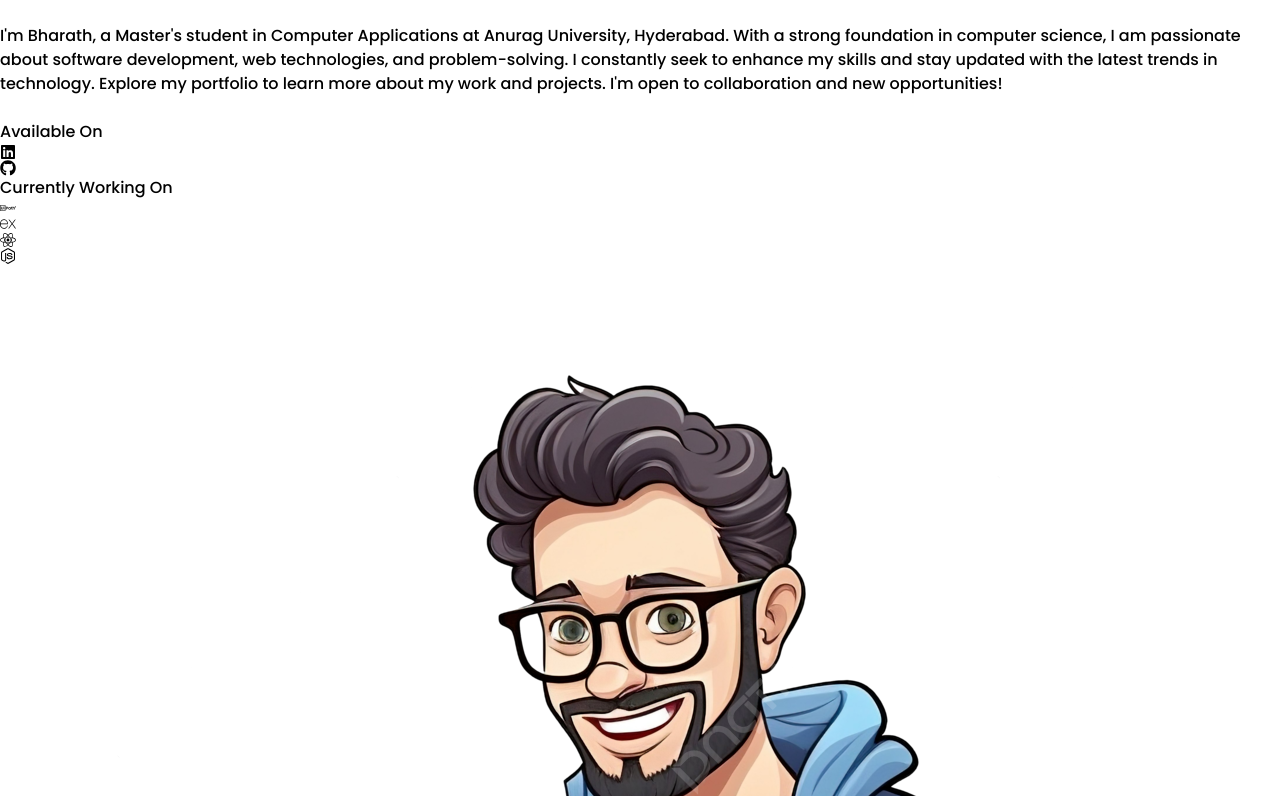
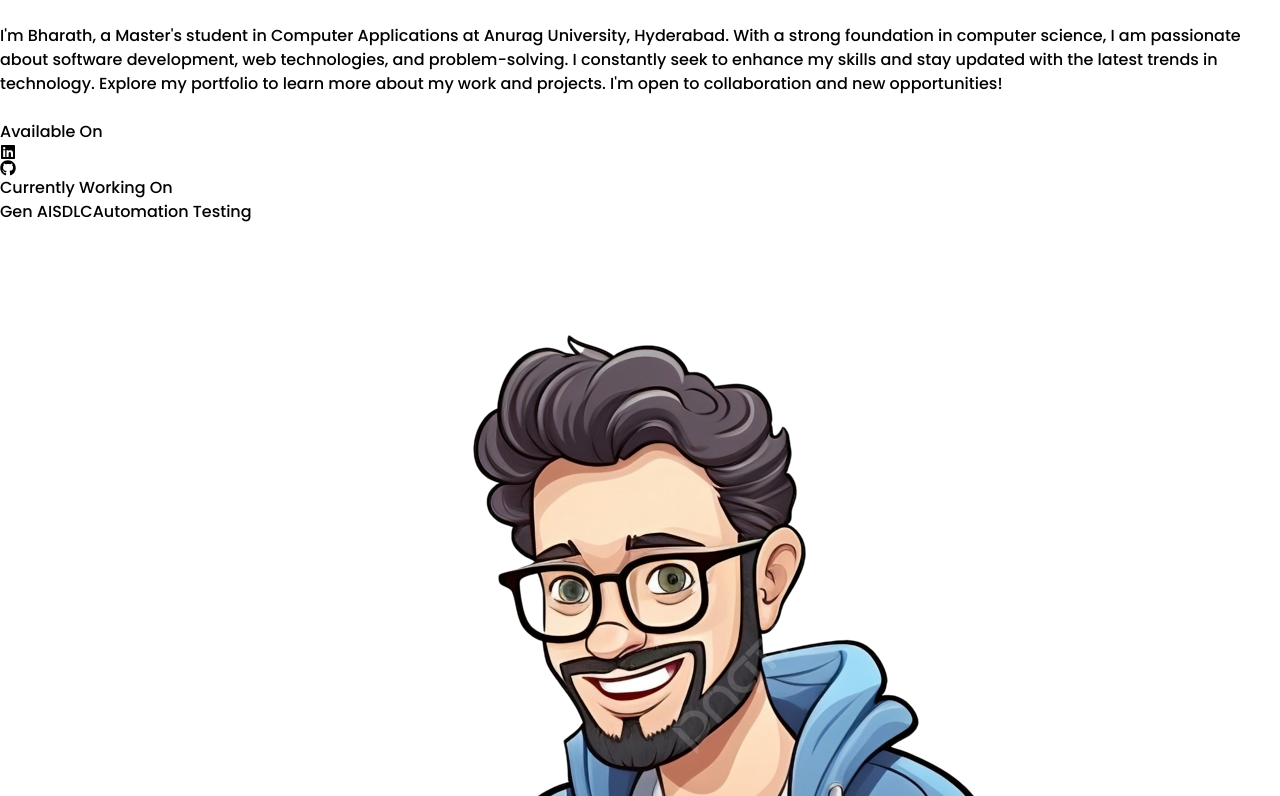
Before and after one commit to Prince-of-Morocco/react-portfolio, a React (Vite) app: page / in a window 1280 px wide. Shown: the part 1464-2260 px from the top of the page. Built offline with nearby package versions, Linux system fonts and the light colour scheme.

Commit message:
Refactor Home component layout and content

```diff
--- a/src/components/Home.jsx
+++ b/src/components/Home.jsx
@@ -3,24 +3,20 @@
 
 import { FaLinkedin } from "react-icons/fa";
 import { FaGithub } from "react-icons/fa";
-import { FaTelegram } from "react-icons/fa";
+import { ReactTyped } from "react-typed";
 
-import { SiExpress } from "react-icons/si";
-import { SiUipath } from "react-icons/si";
-import { FaReact } from "react-icons/fa";
-import { FaNodeJs } from "react-icons/fa6";
-
-import { ReactTyped } from "react-typed";
 function Home() {
   return (
     <>
-    <div name='Home' className= "max-w-screen-2xl container mx-auto px-4 md:px-20 my-20 ">
+      <div name='Home' className="max-w-screen-2xl container mx-auto px-4 md:px-20 my-20">
         <div className='flex flex-col md:flex-row'>
+
+          {/* Left Section */}
           <div className="md:w-1/2 mt-12 md:mt-24 space-y-2 order-2 md:order-1">
             <span className='text-xl'>Welcome to my feed</span>
+
             <div className="flex space-x-1 text-2xl md:text-4xl">
               <h1>Hello, I'm a</h1>
-           {/*<span className='text-red-700 font-bold'> Developer </span>*/}
               <ReactTyped
                 className="text-blue-700 font-bold"
                 strings={["Linux Enthusiast", "Cloud Beginner (AWS)", "SQL Explorer", "Python Learner"]}
@@ -29,57 +25,67 @@
                 loop={true}
               />
             </div>
+
             <br />
             <p className="text-sm md:text-md text-justify">
-            I'm Bharath, a Master's student in Computer Applications at Anurag University, Hyderabad. With a strong foundation in computer science, I am passionate about software development, web technologies, and problem-solving. I constantly seek to enhance my skills and stay updated with the latest trends in technology. Explore my portfolio to learn more about my work and projects. I'm open to collaboration and new opportunities!
-
-
+              I'm Bharath, a Master's student in Computer Applications at Anurag University, Hyderabad.
+              With a strong foundation in computer science, I am passionate about software development,
+              web technologies, and problem-solving. I constantly seek to enhance my skills and stay updated
+              with the latest trends in technology. Explore my portfolio to learn more about my work and projects.
+              I'm open to collaboration and new opportunities!
             </p>
 
             <br />
-             {/* social media icons */}
-             <div className="flex flex-col items-center md:flex-row justify-between space-y-6 md:space-y-0">
-             <div className='spaace-y-2'>
-                <h1 className='font-bold '>Available On</h1>
+
+            {/* Social Media + Currently Working */}
+            <div className="flex flex-col md:flex-row justify-between items-start md:items-center space-y-6 md:space-y-0">
+
+              {/* Available On Section */}
+              <div className='space-y-2'>
+                <h1 className='font-bold text-lg'>Available On</h1>
                 <ul className='flex space-x-5'>
                   <li>
-                        <a href="https://www.linkedin.com/in/bharath-raj-36br/" target="_blank">
-                        <FaLinkedin className="text-2xl cursor-pointer" />
+                    <a href="https://www.linkedin.com/in/bharath-raj-36br/" target="_blank" rel="noreferrer">
+                      <FaLinkedin className="text-2xl cursor-pointer hover:text-blue-600 duration-200" />
                     </a>
                   </li>
-
                   <li>
-                        <a href="https://github.com/Prince-of-Morocco" target="_blank">
-                        <FaGithub className="text-2xl cursor-pointer" />
+                    <a href="https://github.com/Prince-of-Morocco" target="_blank" rel="noreferrer">
+                      <FaGithub className="text-2xl cursor-pointer hover:text-gray-800 duration-200" />
                     </a>
                   </li>
-
-                    {/* <li>
-                        <a href="https://www.telegram.org/" target="_blank">
-                        <FaTelegram className="text-2xl cursor-pointer" />
-                        </a>
-                    </li> */}
                 </ul>
               </div>
-             <div className='space-y-2'>
-             <h1 className='font-bold'>Currently Working On</h1>
-                <div className='flex space-x-5'>
-                <SiUipath className="text-2xl md:text-3xl hover:scale-110 duration-200 rounded-full border-[2px] cursor-pointer" />
-                  <SiExpress className="text-2xl md:text-3xl hover:scale-110 duration-200 rounded-full border-[2px] cursor-pointer" />
-                  <FaReact className="text-2xl md:text-3xl hover:scale-110 duration-200 rounded-full border-[2px] cursor-pointer" />
-                  <FaNodeJs className="text-2xl md:text-3xl hover:scale-110 duration-200 rounded-full border-[2px] cursor-pointer" />
+
+              {/* Currently Working On Section */}
+              <div className='space-y-2 text-center'>
+                <h1 className='font-bold text-md'>Currently Working On</h1>
+                <div className='flex flex-wrap justify-center gap-3'>
+                  <span className='px-3 py-1.5 bg-gray-100 rounded-full shadow-sm text-xs md:text-sm font-medium hover:scale-105 duration-200'>
+                    Gen AI
+                  </span>
+                  <span className='px-3 py-1.5 bg-gray-100 rounded-full shadow-sm text-xs md:text-sm font-medium hover:scale-105 duration-200'>
+                    SDLC
+                  </span>
+                  <span className='px-3 py-1.5 bg-gray-100 rounded-full shadow-sm text-xs md:text-sm font-medium hover:scale-105 duration-200'>
+                    Automation Testing
+                  </span>
+
+                </div>
+              </div>
+
+            </div>
+          </div>
+
+          {/* Right Image Section */}
+          <div className="md:w-1/2 md:ml-48 md:mt-20 mt-8 order-1">
+            <img src={dev} className="rounded-full md:w-[450px] md:h-[450px]" alt="Developer" />
           </div>
         </div>
       </div>
-        </div>
-        <div className="md:w-1/2 md:ml-48 md:mt-20 mt-8 order-1">
-        <img src={dev}className="rounded-full md:w-[450px] md:h-[450px]" alt="" />
-        </div>
-        </div>
-    </div>
-    <hr/>
+      <hr />
     </>
-  )
+  );
 }
 
-export default Home
+export default Home;
```
Lines whose indentation alone changed are shown as unchanged.
